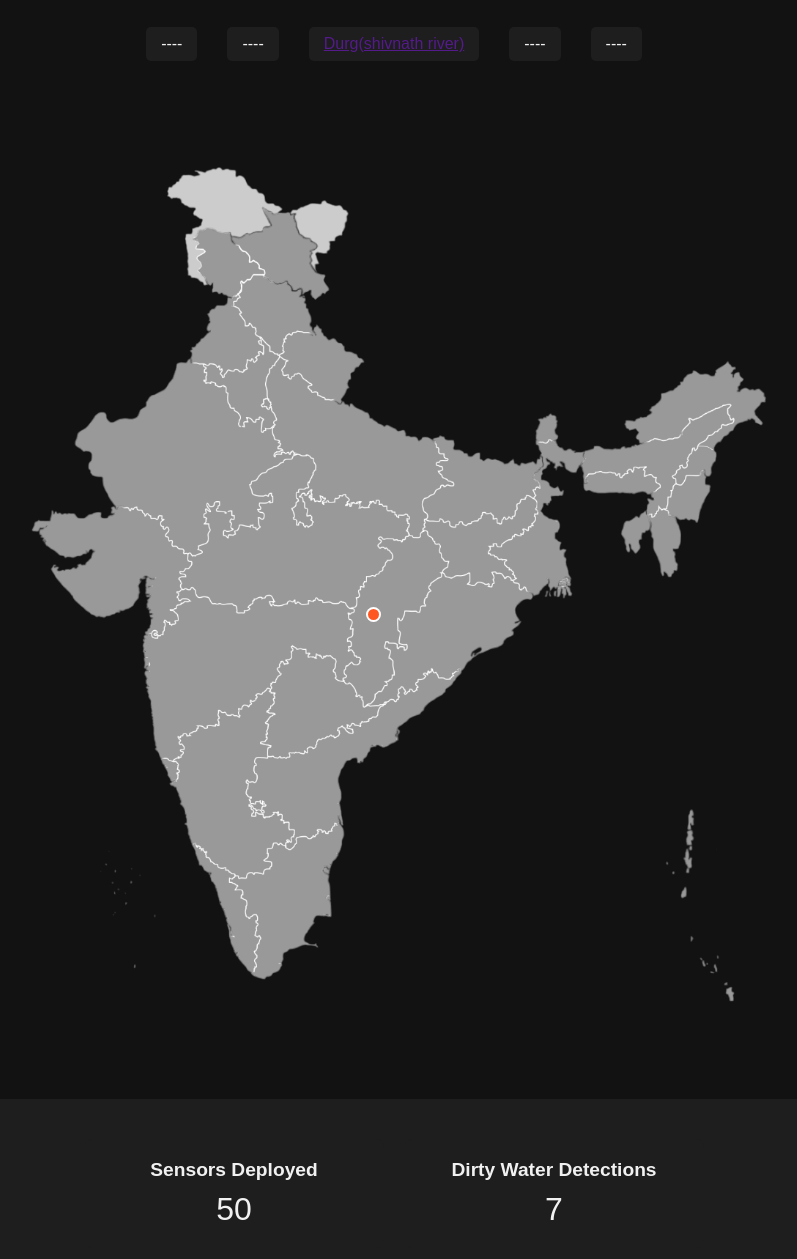
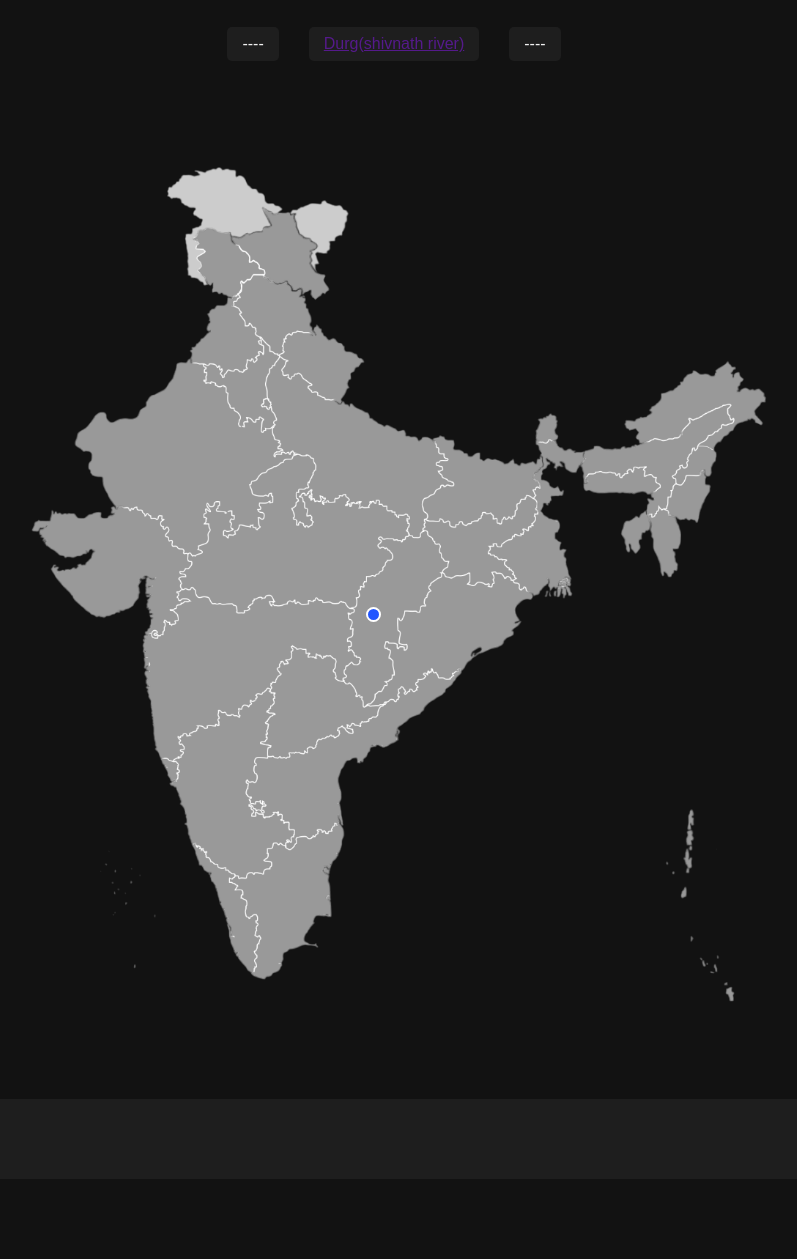
Before and after one commit to Mominul-Hussain/Jalsure, a plain HTML site: page index.html in a window 1280 px wide. Shown: the part 623-1882 px from the top of the page, without its empty margins (246-1043 px from the left). After the commit the page ends 1802 px from the top, so only its background shows below. Drawn offline with Linux system fonts and the light colour scheme.

Commit message:
senosr selector

```diff
--- a/index.html
+++ b/index.html
@@ -37,11 +37,12 @@
       <div class="sensor-locations">
         <ul>
 
-          <li>----</li>
+
+
           <li>----</li>
           <li><a href="">Durg(shivnath river)</a></li>
           <li>----</li>
-          <li>----</li>
+
           </ul>
       </div>
       <div class="map-container">
@@ -166,14 +167,8 @@
 
     <!-- Stats Section -->
     <section class="stats-section">
-      <div class="stat-box" id="sensorsStat">
-        <h3>Sensors Deployed</h3>
-        <p id="sensorsCount">0</p>
-      </div>
-      <div class="stat-box" id="dirtyWaterStat">
-        <h3>Dirty Water Detections</h3>
-        <p id="dirtyCount">0</p>
-      </div>
+
+
     </section>
   </main>
 
--- a/styles.css
+++ b/styles.css
@@ -244,7 +244,7 @@ z-index: 1000;
   position: absolute;
   width: 15px;
   height: 15px;
-  background: #ff5722;
+  background: #2256ff;
   border: 2px solid #fff;
   border-radius: 50%;
   cursor: pointer;
```
